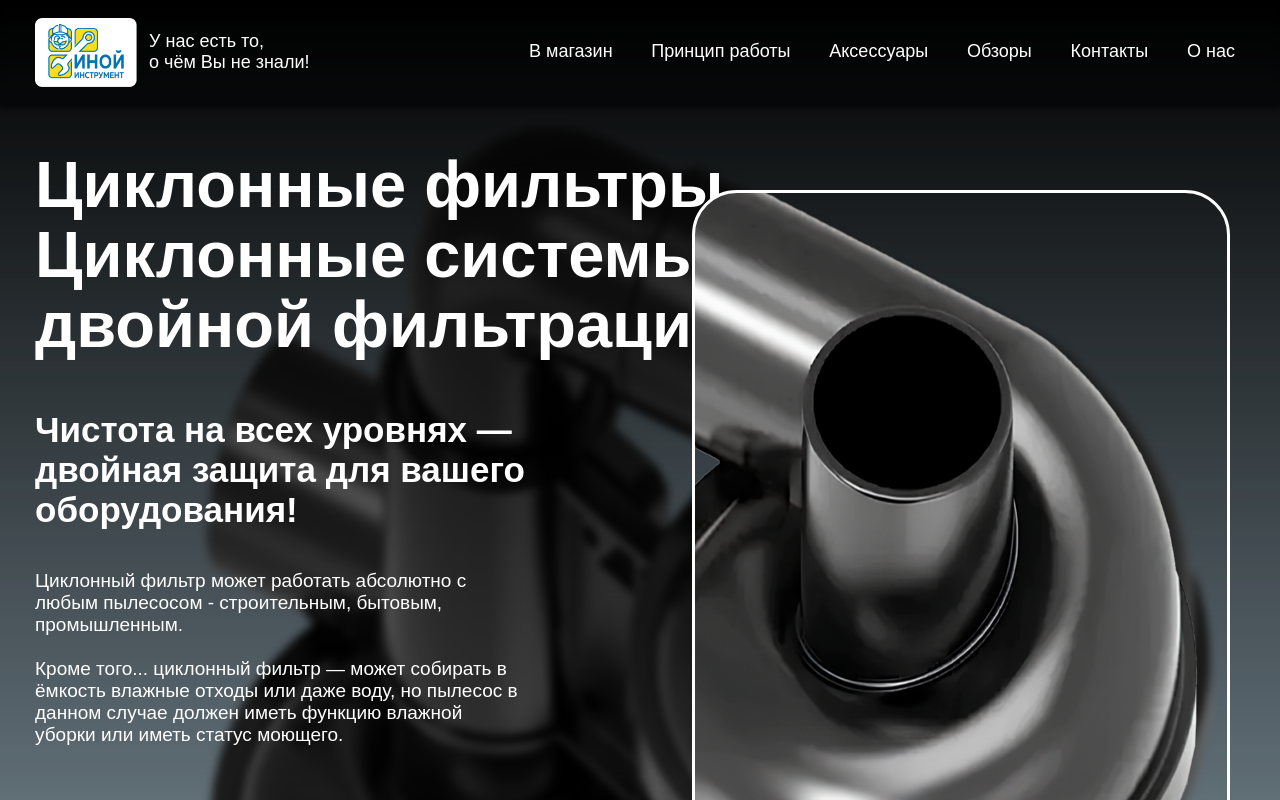
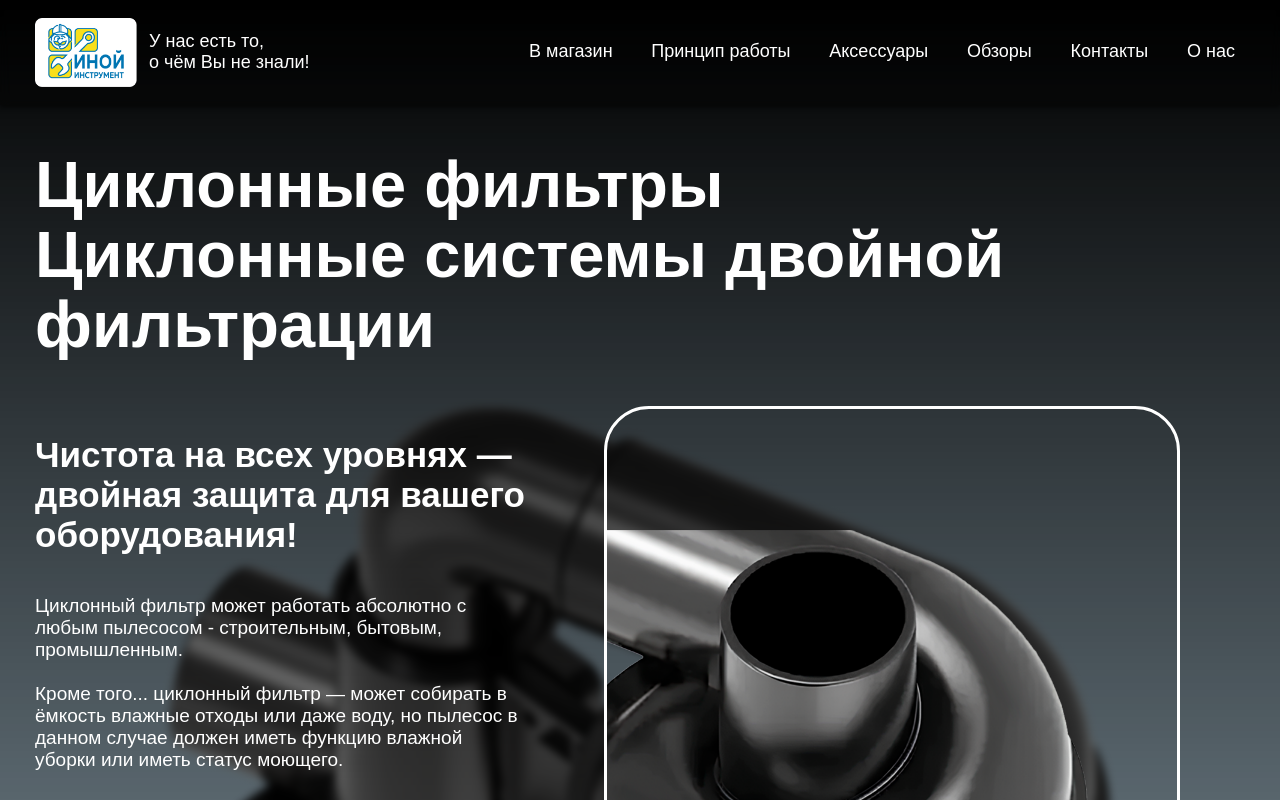
Before and after one commit to myrahkis/cyclone-landing-page, a Vue app: page / in a window 1280 px wide. Shown: the top 800 px of the page. Built offline with nearby package versions, Linux system fonts and the light colour scheme.

Commit message:
hero section 3rd varient

```diff
--- a/src/assets/main.css
+++ b/src/assets/main.css
@@ -31,7 +31,7 @@ h1 {
   font-size: 6.5rem;
   line-height: 7rem;
   font-weight: 700;
-  margin-bottom: 5rem;
+  margin-bottom: 7.5rem;
 }
 h2 {
   font-size: 5rem;
--- a/src/components/HeroSection.vue
+++ b/src/components/HeroSection.vue
@@ -1,6 +1,6 @@
 <script setup>
-const fullImgPath1 = `${import.meta.env.BASE_URL}hero-background.png`
-const fullImgPath2 = `${import.meta.env.BASE_URL}clear-bg.png`
+const fullImgPath1 = `${import.meta.env.BASE_URL}2025-02-13-bg.png`
+const fullImgPath2 = `${import.meta.env.BASE_URL}2025-02-13.png`
 </script>
 
 <template>
@@ -13,8 +13,7 @@ const fullImgPath2 = `${import.meta.env.BASE_URL}clear-bg.png`
     <div class="gradient"></div>
     <h1 class="heading">
       Циклонные фильтры <br />
-      Циклонные системы <br />
-      двойной фильтрации
+      Циклонные системы двойной фильтрации
     </h1>
     <h3 class="text">
       Чистота на всех уровнях — <br />
@@ -41,7 +40,7 @@ const fullImgPath2 = `${import.meta.env.BASE_URL}clear-bg.png`
   display: flex;
   flex-direction: column;
   width: 100%;
-  height: 120vh;
+  height: 130vh;
   padding: 3.5rem;
   padding-top: 15rem;
   color: var(--white-color);
@@ -52,8 +51,8 @@ const fullImgPath2 = `${import.meta.env.BASE_URL}clear-bg.png`
   inset: 0;
   background: var(--bg-url);
   /* background-position: center; */
-  background-position: right 6rem bottom 0;
-  background-size: 80% 100%;
+  background-position: center bottom 0;
+  background-size: 75%;
   /* background-size: 80% 100%; */
   background-repeat: no-repeat;
   filter: blur(4px);
@@ -69,13 +68,13 @@ const fullImgPath2 = `${import.meta.env.BASE_URL}clear-bg.png`
 .clear-img {
   position: absolute;
   bottom: 5rem;
-  right: 5rem;
-  width: 42%;
+  right: 10rem;
+  width: 45%;
   z-index: 1;
-  height: 90vh;
+  height: 73vh;
   background: var(--bg-clear-url);
-  background-position: left -2rem bottom -3rem;
-  background-size: 100% 110%;
+  background-position: left 0 bottom -1rem;
+  background-size: 86%;
   background-repeat: no-repeat;
   border: 3px solid white;
   border-radius: 4.5rem;
```
Also changed, not shown: public/2025-02-13-bg.png (added), public/2025-02-13.png (added).
